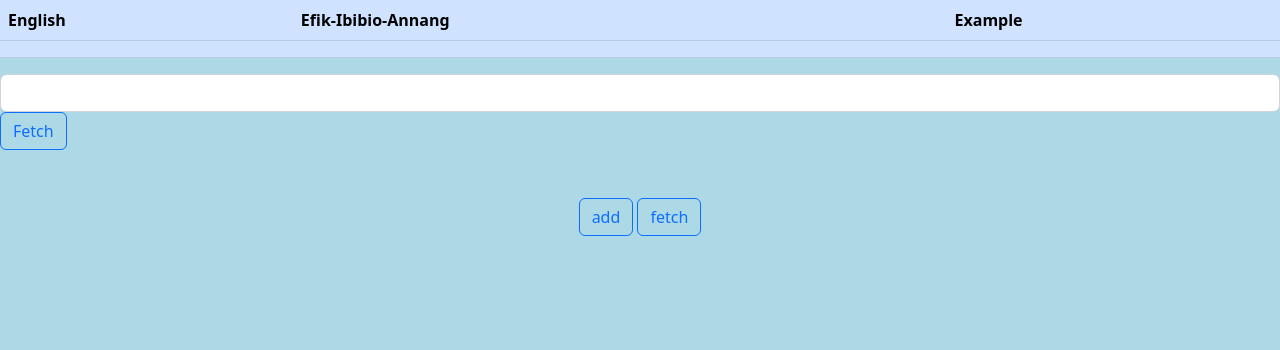
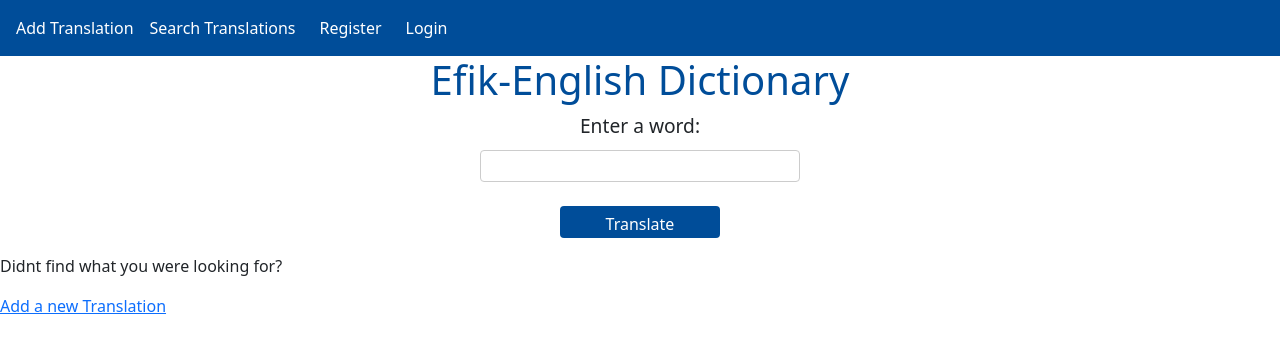
Before and after one commit to IsraelAfangideh/Andi-Kappa-Translator-App-, a plain HTML site: page andikappa/iso_andikappa/fetch/fetch.html in a window 1280 px wide. Drawn offline with nearby package versions, Linux system fonts and the light colour scheme.

Commit message:
completely changed front end

```diff
--- /dev/null
+++ b/andikappa/iso_andikappa/experiment/index.css
@@ -0,0 +1,75 @@
+
+body {
+    font-family: Arial, sans-serif;
+    text-align: center;
+    background-color: #f2f2f2;
+  }
+
+  h1 {
+    color: #004d99;
+    font-size: 2em;
+    margin-bottom: 0.5em;
+  }
+
+  form {
+    display: flex;
+    flex-direction: column;
+    align-items: center;
+    margin-bottom: 1em;
+  }
+
+  label {
+    font-size: 1.2em;
+    margin-bottom: 0.5em;
+  }
+
+  input[type="text"] {
+    width: 20em;
+    height: 2em;
+    font-size: 1em;
+    padding: 0.5em;
+    border: 1px solid #ccc;
+    border-radius: 4px;
+  }
+
+  button[type="button"] {
+    width: 10em;
+    height: 2em;
+    font-size: 1em;
+    background-color: #004d99;
+    color: white;
+    border: none;
+    border-radius: 4px;
+    cursor: pointer;
+  }
+
+  #translation {
+    font-size: 1.5em;
+    color: #004d99;
+  }
+
+  .word-card {
+    display: flex;
+    flex-direction: column;
+    align-items: center;
+    background-color: #f2f2f2;
+    border: 1px solid #ccc;
+    border-radius: 4px;
+    width: 20em;
+    padding: 1em;
+    margin-bottom: 1em;
+    display: inline-block;
+    vertical-align: top;
+    margin-right: 1em;
+  }
+  .word-card h2 {
+    margin-bottom: 0.5em;
+    color: #004d99;
+  }
+  .word-card p {
+    font-size: 1.2em;
+    margin-bottom: 0.5em;
+  }
+  #results {
+    text-align: center;
+  }
--- /dev/null
+++ b/andikappa/iso_andikappa/experiment/index.js
@@ -0,0 +1,35 @@
+// const data = [{xid: 1, englishword: 'God', efikword: 'Abasi', context: 'The word for God or a god', poster: null}];
+
+const url = "http://18.222.31.44/"
+
+const resultsElement = document.getElementById('results');
+
+
+
+document.getElementById('Translate').onclick = getefikword
+
+console.log(efikword)
+async function getefikword(){
+    let efikword = document.getElementById("word").value
+    resultsElement.innerHTML = ''
+let response = await fetch (url + "fetch/" + efikword,{
+
+})
+
+if (response.status == 200){
+    let data = await response.json();
+
+    console.log(data)
+for (let i = 0; i < data.length; i++) {
+  const word = data[i];
+  const card = document.createElement('div');
+  card.classList.add('word-card');
+  card.innerHTML = `
+    <h2>${word.englishword}</h2>
+    <p>${word.efikword}</p>
+    <p>${word.context}</p>
+  `;
+  resultsElement.appendChild(card);
+}
+}
+}
--- /dev/null
+++ b/andikappa/iso_andikappa/fetch/fetch.css
@@ -0,0 +1,75 @@
+body {
+    font-family: Arial, sans-serif;
+    text-align: center;
+    background-color: #f2f2f2;
+  }
+
+  h1 {
+    color: #004d99;
+    font-size: 2em;
+    margin-bottom: 0.5em;
+  }
+
+  form {
+    display: flex;
+    flex-direction: column;
+    align-items: center;
+    margin-bottom: 1em;
+  }
+
+  label {
+    font-size: 1.2em;
+    margin-bottom: 0.5em;
+  }
+
+  input[type="text"] {
+    width: 20em;
+    height: 2em;
+    font-size: 1em;
+    padding: 0.5em;
+    border: 1px solid #ccc;
+    border-radius: 4px;
+  }
+
+  button[type="button"] {
+    width: 10em;
+    height: 2em;
+    font-size: 1em;
+    background-color: #004d99;
+    color: white;
+    border: none;
+    border-radius: 4px;
+    cursor: pointer;
+  }
+
+
+  #translation {
+    font-size: 1.5em;
+    color: #004d99;
+  }
+
+  .word-card {
+    display: flex;
+    flex-direction: column;
+    align-items: center;
+    background-color: #f2f2f2;
+    border: 1px solid #ccc;
+    border-radius: 4px;
+    width: 20em;
+    padding: 1em;
+    margin-bottom: 1em;
+    display: inline-block;
+    vertical-align: top;
+    margin-right: 1em;
+  }
+  .word-card h2 {
+    margin-bottom: 0.5em;
+    color: #004d99;
+  }
+  .word-card p {
+    font-size: 1.2em;
+    margin-bottom: 0.5em;
+  }
+  #results {
+    text-align: center;
+  }
--- a/andikappa/iso_andikappa/fetch.html
+++ b/andikappa/iso_andikappa/fetch/fetch.html
@@ -7,45 +7,45 @@
     <title>Find Efik Meanings</title>
     <!-- CSS only -->
 <link href="https://cdn.jsdelivr.net/npm/bootstrap@5.2.0/dist/css/bootstrap.min.css" rel="stylesheet" integrity="sha384-gH2yIJqKdNHPEq0n4Mqa/HGKIhSkIHeL5AyhkYV8i59U5AR6csBvApHHNl/vI1Bx" crossorigin="anonymous">
-<link rel="stylesheet" href="global.css">
+<link rel="stylesheet" href="../global.css">
+<link rel="stylesheet" href="/fetch/fetch.css">
   </head>
   <body>
+<!-- <div id="navbar"></div><br> -->
+<div id="navbar"></div>
+    <div class="div">
+<form action="">
+<h1>Efik-English Dictionary</h1>
+  <label for="">Enter a word: </label>
+  <input class="form form-control" type="text" name="word" id="word"><br>
 
-    <div class="div">
-<table class="table table-primary" >
-    <thead>
-    <th>English</th>
-    <th>Efik-Ibibio-Annang</th>
-    <th>Example</th>
-</thead>
-<tbody id="tablebody">
-<td></td>
-<td></td>
-<td></td>
-
-
-</tbody>
-
-
-</table>
-
-    </div>
-
-    <input class="form-control" id="efikword" type="text" />
+  <button type="button" class="btn btn-outline-primary" id="Translate">Translate</button>
 
 
 
-    <button type="button" class="btn btn-outline-primary" id="submit">Fetch</button>
+</form>
+<div id="results"></div>
+
+<p>Didnt find what you were looking for? </p><a href="../post/add.html">Add a new Translation</a>
+    </div>
+
+
+
+
+
     <br>
     <br>
     <br>
-    <center>
+    <!-- <center>
       <div>
         <button class="btn btn-outline-primary" id="addbutton" type="button">add</button>
         <button class="btn btn-outline-primary" id="fetchbutton" type="button">fetch</button>
     </div>
-  </center>
-    <script src="fetch.js"></script>
+  </center> -->
+  <script>
+    fetch("/navbar/navbar.html").then(response => response.text()).then(data => {document.getElementById("navbar").innerHTML = data;});
+  </script>
+    <script src="../experiment/index.js"></script>
   </body>
 
 </html>
--- a/andikappa/iso_andikappa/fetch.js
+++ b/andikappa/iso_andikappa/fetch/fetch.js
@@ -19,7 +19,7 @@ let efikword = document.getElementById("efikword").value
     if (response.status == 200){
         let data = await response.json();
 
-
+console.log(data)
         for (let englishword of data){
             let row = document.createElement("tr");
       let cell = document.createElement("td");
--- a/andikappa/iso_andikappa/global.css
+++ b/andikappa/iso_andikappa/global.css
@@ -1,7 +1,6 @@
-/* The theme is blue(primary) and gold(secondary)  */
-
 body {
-    background-color: lightblue;
+  /* background-color: #f2f2f2; */
+  background-color: lightblue;
 
   }
 
@@ -9,7 +8,6 @@ body {
     border: red solid 3px;
   }
 
-  h1{
-    color: azure;
 
-  }
+
+/* The theme is blue(primary) and gold(secondary)  */
--- /dev/null
+++ b/andikappa/iso_andikappa/navbar/navbar.css
@@ -0,0 +1,30 @@
+nav {
+    display: flex;
+    justify-content: space-between;
+    align-items: center;
+    background-color: #004d99;
+    color: white;
+    padding: 1em;
+    text-align: right;
+  }
+
+  nav ul {
+    display: flex;
+    list-style: none;
+    margin: 0;
+    padding: 0;
+    text-align: right;
+  }
+
+  nav li {
+    margin-right: 1em;
+  }
+
+  nav a {
+    color: white;
+    text-decoration: none;
+  }
+
+  nav i {
+    margin-right: 0.5em;
+  }
--- /dev/null
+++ b/andikappa/iso_andikappa/navbar/navbar.html
@@ -0,0 +1,24 @@
+<!DOCTYPE html>
+<html lang="en">
+<head>
+    <meta charset="UTF-8">
+    <meta http-equiv="X-UA-Compatible" content="IE=edge">
+    <meta name="viewport" content="width=device-width, initial-scale=1.0">
+
+
+    <link href="https://cdn.jsdelivr.net/npm/bootstrap@5.2.0/dist/css/bootstrap.min.css" rel="stylesheet" integrity="sha384-gH2yIJqKdNHPEq0n4Mqa/HGKIhSkIHeL5AyhkYV8i59U5AR6csBvApHHNl/vI1Bx" crossorigin="anonymous">
+
+<link rel="stylesheet" href="../navbar/navbar.css">
+</head>
+<body>
+    <nav>
+        <ul>
+          <li><a href="../post/add.html">Add Translation</a></li>
+          <li><a href="../fetch/fetch.html">Search Translations</a></li>
+          <li><a href="../register/register.html"><i class="fas fa-user"></i> Register</a></li>
+          <li><a href="../login/login.html"><i class="fas fa-user"></i> Login</a></li>
+        </ul>
+      </nav>
+
+</body>
+</html>
--- /dev/null
+++ b/andikappa/iso_andikappa/post/add.css
@@ -0,0 +1,3 @@
+body{
+    background-color: #f2f2f2;
+}
--- a/andikappa/iso_andikappa/add.js
+++ b/andikappa/iso_andikappa/post/add.js
@@ -6,7 +6,7 @@ const url = "http://18.222.31.44/"
 
 //Redirects
 document.getElementById("addbutton").onclick = function (){window.location.href = "add.html"}
-document.getElementById("fetchbutton").onclick = function (){window.location.href = "fetch.html"}
+document.getElementById("fetchbutton").onclick = function (){window.location.href = "/fetch/fetch.html"}
 // FUNCTION CALLS
   document.getElementById("submitNewTranslation").onclick = addtranslation
     document.getElementById("ö").onclick = addö
@@ -34,7 +34,7 @@ async function addtranslation () {
 let translationjson = {
     "englishword": document.getElementById("englishword").value,
     "efikword": document.getElementById("efikword").value,
-    "context": document.getElementById("context").value
+    "context": document.getElementById("example").value
 
 }
 
--- /dev/null
+++ b/andikappa/iso_andikappa/register/register.css
@@ -0,0 +1,3 @@
+body{
+    background-color: lightblue;
+}
```
Also changed, not shown: andikappa/iso_andikappa/experiment/index.html (added, +17 -0 lines), andikappa/iso_andikappa/index.html (added, +17 -0 lines), andikappa/iso_andikappa/login/login.html (renamed from andikappa/iso_andikappa/login.html, +6 -3 lines), andikappa/iso_andikappa/login/login.js (added, +40 -0 lines), andikappa/iso_andikappa/post/add.html (renamed from andikappa/iso_andikappa/add.html, +14 -4 lines), andikappa/iso_andikappa/register/register.html (renamed from andikappa/iso_andikappa/register.html, +6 -3 lines), andikappa/iso_andikappa/profile.html (added), andikappa/iso_andikappa/register.js (deleted), andikappa/iso_andikappa/register/register.js (added).
